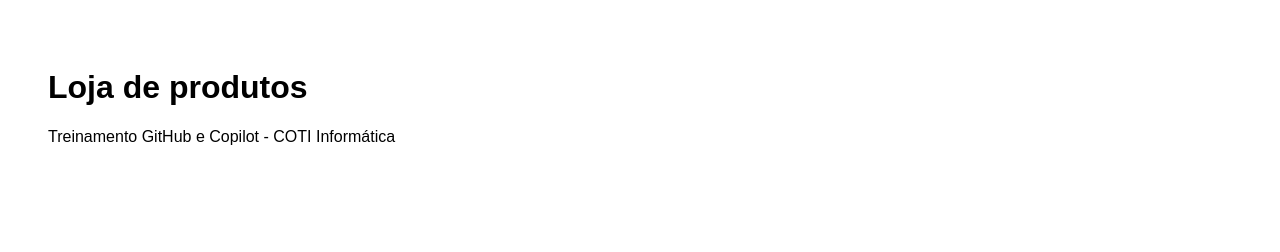
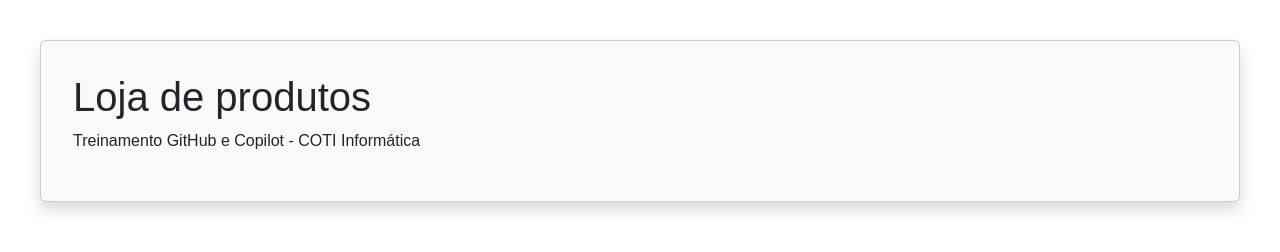
Before and after one commit to sergio-coti/LojaWeb, a plain HTML site: page index.html in a window 1280 px wide. Drawn offline with nearby package versions, Linux system fonts and the light colour scheme.

Commit message:
Inclusão da biblioteca do bootstrap

```diff
--- a/index.html
+++ b/index.html
@@ -5,14 +5,20 @@
     <meta name="viewport" content="width=device-width, initial-scale=1.0">
     <title>COTI Informática</title>
 
+    <link href="https://cdn.jsdelivr.net/npm/bootstrap@5.3.3/dist/css/bootstrap.min.css" rel="stylesheet"/>
     <link rel="stylesheet" href="styles/loja.css"/>
 
 </head>
 <body>
 
-    <h1>Loja de produtos</h1>
-    <p>Treinamento GitHub e Copilot - COTI Informática</p>
+    <div class="card shadow p-3 mb-5 bg-body-tertiary rounded">
+        <div class="card-body">
+            <h1>Loja de produtos</h1>
+            <p>Treinamento GitHub e Copilot - COTI Informática</p>
+        </div>
+    </div>
 
+    <script src="https://cdn.jsdelivr.net/npm/bootstrap@5.3.3/dist/js/bootstrap.bundle.min.js"></script>
     <script src="scripts/loja.js"></script>
 
 </body>
```
